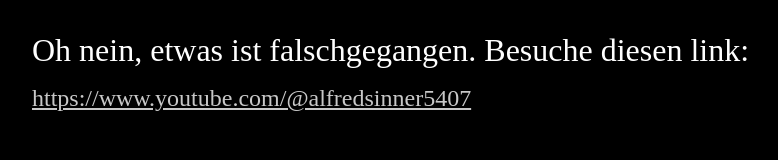
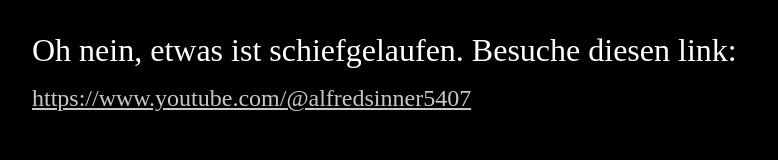
Before and after one commit to PuuTzzA/redirector, a plain HTML site: page index.html in a window 1280 px wide. Shown: the whole page, without its empty margins (0-778 px from the left). Drawn offline with Linux system fonts and the light colour scheme.

```diff
--- a/index.html
+++ b/index.html
@@ -11,7 +11,7 @@
 
 <body>
     <div class="wrapper">
-        <div id="debug">Oh nein, etwas ist falschgegangen. Besuche diesen link:</div>
+        <div id="debug">Oh nein, etwas ist schiefgelaufen. Besuche diesen link:</div>
         <a href="https://www.youtube.com/@alfredsinner5407" class="link">https://www.youtube.com/@alfredsinner5407</a>
     </div>
 
```
